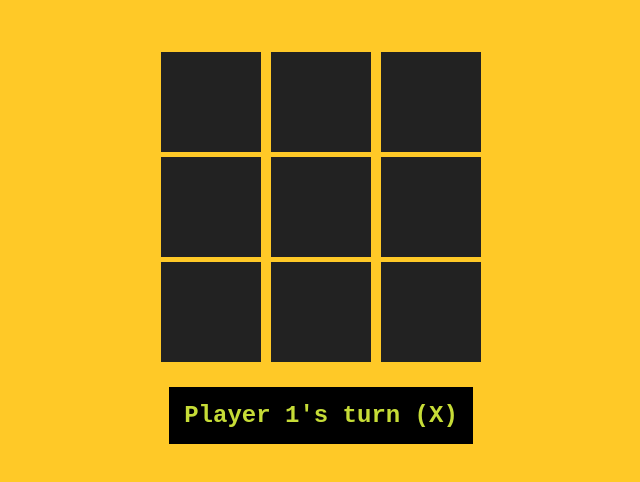
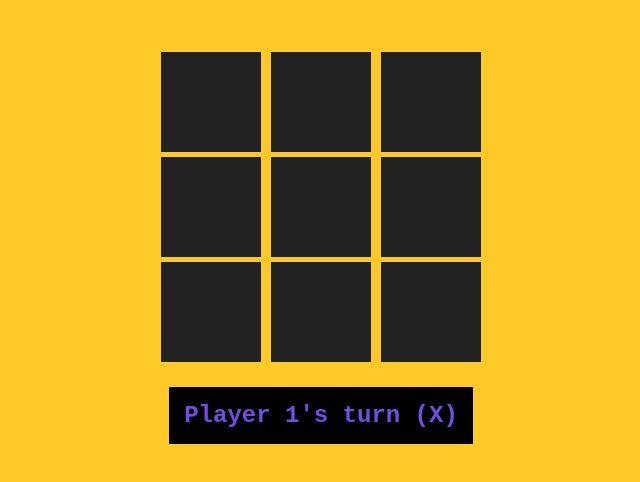
Before and after one commit to aahmad94/tic-tac-toe, a plain HTML site: page index.html in a window 1280 px wide. Shown: the part 116-598 px from the top of the page, without its empty margins (319-959 px from the left). Drawn offline with Linux system fonts and the light colour scheme.

Commit message:
alternate msg color for each player

```diff
--- a/board.mjs
+++ b/board.mjs
@@ -24,6 +24,7 @@ export default class Board {
         this.cells[i].addEventListener('click', () => this.makeMove(i));
       }
       this.messageElement.innerText = `${this.players[this.currentPlayerIndex].name}'s turn (${this.players[this.currentPlayerIndex].marker})`;
+			this.setMessageColor(this.currentPlayerIndex);
     }
 
     makeMove(index) {
@@ -47,7 +48,16 @@ export default class Board {
 
       this.currentPlayerIndex = (this.currentPlayerIndex + 1) % this.players.length;
       this.messageElement.innerText = `${this.players[this.currentPlayerIndex].name}'s turn (${this.players[this.currentPlayerIndex].marker})`;
+			this.setMessageColor(this.currentPlayerIndex);
     }
+
+		setMessageColor(idx) {
+			if (this.players[idx].marker === 'X') {
+				this.messageElement.style.color = "#764de4";
+			} else {
+				this.messageElement.style.color = "#c6dc37";
+			}
+		}
 
     checkWin() {
         // Check rows
--- a/styles.css
+++ b/styles.css
@@ -8,7 +8,6 @@ body {
   .heading {
     display: flex;
     justify-content: center;
-    /* width: 40%; */
   }
 
   h1 {
```
